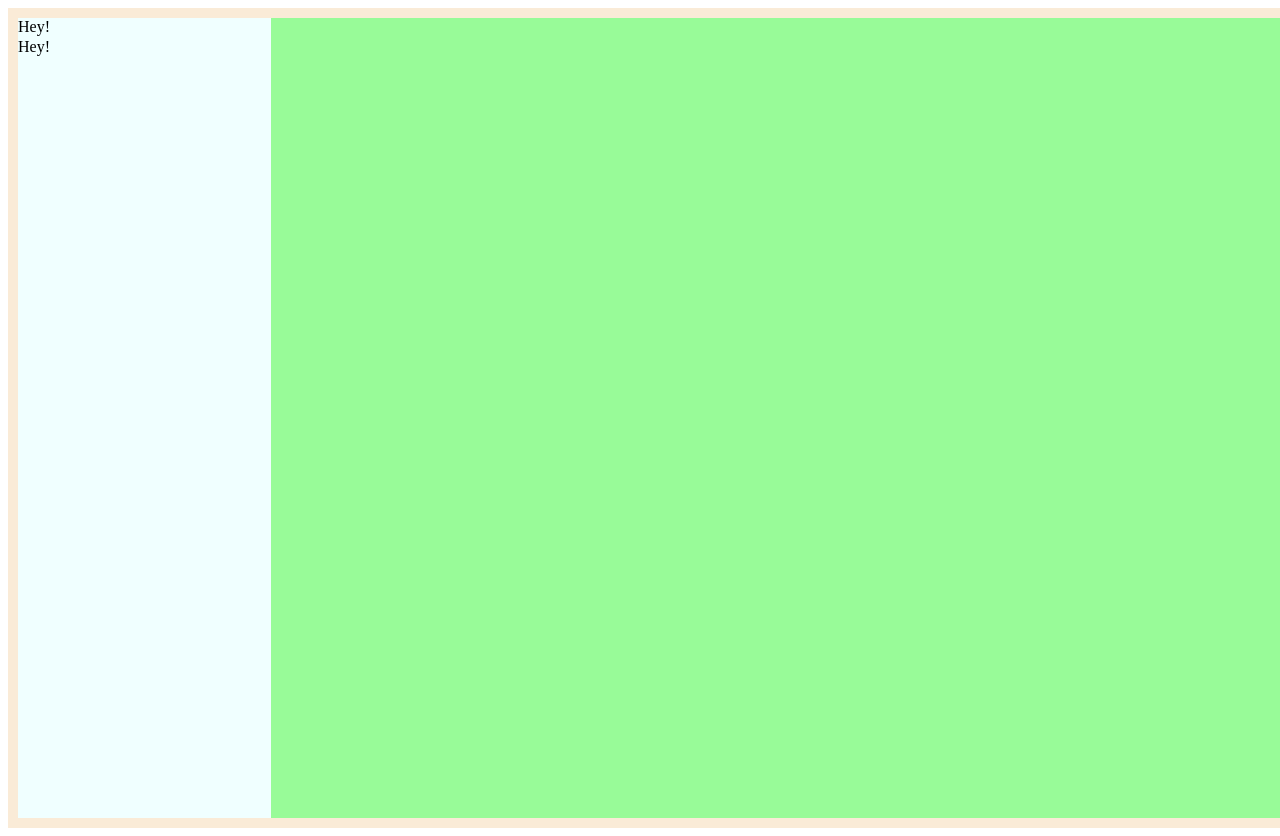
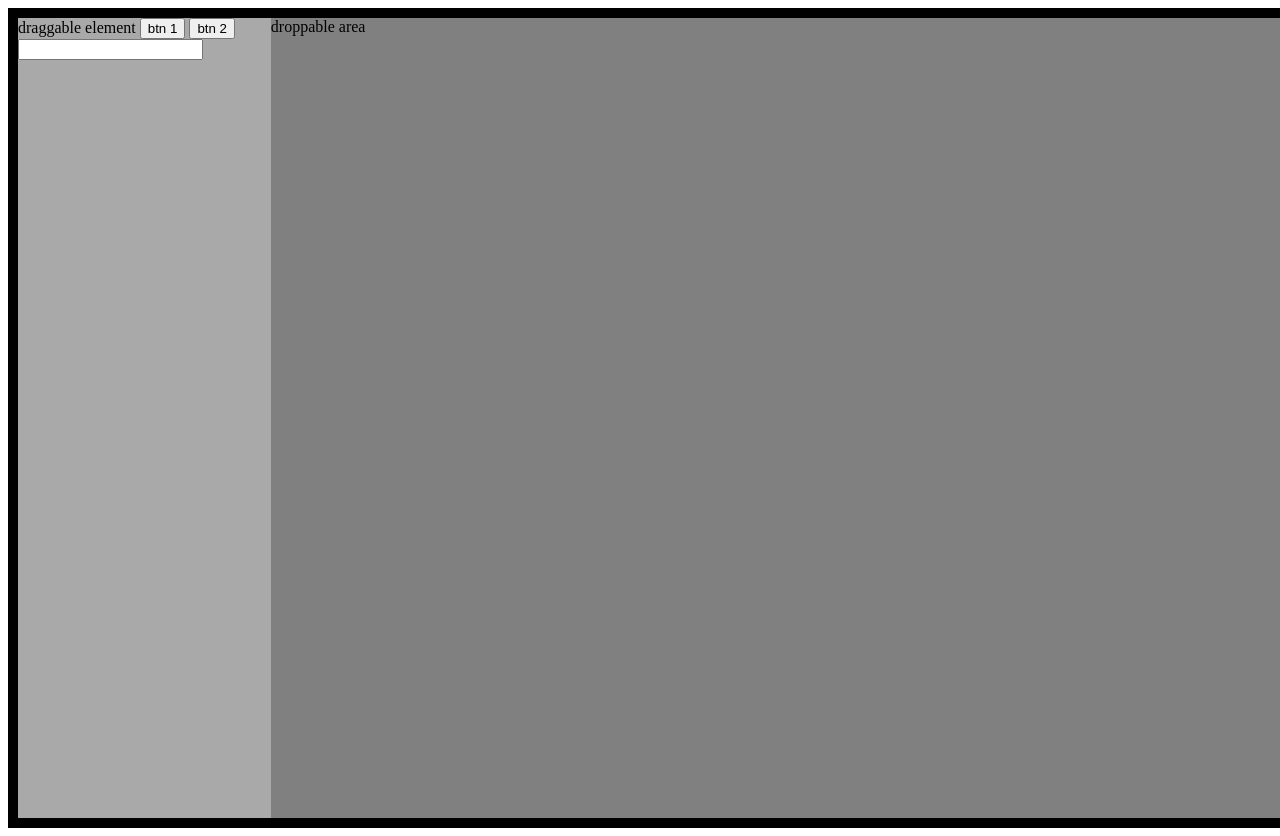
Before and after one commit to harshalitalele/drag-and-drop, a plain HTML site: page index.html in a window 1280 px wide. Drawn offline with Linux system fonts and the light colour scheme.

Commit message:
sample in action

```diff
--- a/app.js
+++ b/app.js
@@ -1 +1,5 @@
-setDragDrop(elements, "elements-list", "main-canvas");
+//setDragDrop(elements, "elements-list", "main-canvas");
+makeDraggable("elements-list", "main-canvas");
+makeDraggable("btn1", "main-canvas");
+makeDraggable("btn2", "main-canvas");
+makeDraggable("input1", "main-canvas");
--- a/index.html
+++ b/index.html
@@ -4,15 +4,27 @@
         <link rel="stylesheet" href="main.css"/>
     </head>
     <body>
-        <div class="central-pane">
+        <!--<div class="central-pane">
             <div class="elements-list" id="elements-list">
 
             </div>
             <div class="main-canvas" id="main-canvas">
 
             </div>
+        </div>-->
+        <div class="central-pane">
+            <div class="elements-list" id="elements-list">
+                draggable element
+                <button id="btn1">btn 1</button>
+                <button id="btn2">btn 2</button>
+                <input type="text" id="input1"/>
+            </div>
+            <div class="main-canvas" id="main-canvas">
+                droppable area
+            </div>
         </div>
         <div id="libraries">
+            <script src="makeDraggable.js"></script>
             <script src="drag-n-drop.js"></script>
             <script src="elements.js"></script>
             <script src="app.js"></script>
--- a/main.css
+++ b/main.css
@@ -2,19 +2,19 @@
     width: 100%;
     height: 100vh;
     padding: 10px;
-    background-color: antiquewhite;
+    background-color: black;
 }
 .elements-list {
     position: relative;
     float: left;
     width: 20%;
     height: 100vh;
-    background-color: azure;
+    background-color: darkgrey;
 }
 .main-canvas {
     position: relative;
     float: left;
     width: 80%;
     height: 100vh;
-    background-color: palegreen;
+    background-color: gray;
 }
--- a/makeDraggable.js
+++ b/makeDraggable.js
@@ -1,4 +1,4 @@
-var makeDraggable = function() {
+var makeDraggable = (function() {
 
     /**
      * @param draggable element id, droppable area id
@@ -8,10 +8,23 @@ var makeDraggable = function() {
      * Custom event handlers : https://developer.mozilla.org/en-US/docs/Web/Guide/Events/Creating_and_triggering_events
      */
     return function(dragid, dropid) {
+        //remove all previously existing drag drop related handlers
         //Set dragid element draggable
-        document.getElementById(dragid).setAttribute("draggable", true);
+        var draggableElem = document.getElementById(dragid);
+        draggableElem.setAttribute("draggable", true);
+        var droppableRegion = document.getElementById(dropid);
+        draggableElem.addEventListener("dragstart", function(e) {
+            e.dataTransfer.setData("text", e.target.id);
+        });
+        droppableRegion.addEventListener("dragover", function(e) {
+            e.preventDefault();
+        });
+        droppableRegion.addEventListener("drop", function(e) {
+            e.preventDefault();
+            var data = e.dataTransfer.getData("text");
+            e.target.appendChild(document.getElementById(data));
+        });
         //Set conditions on droppable zone to accept only corresponding draggable elements
         //Add all drag drop events and raise user-friendly event handlers
-        //
     };
-};
+})();
```
